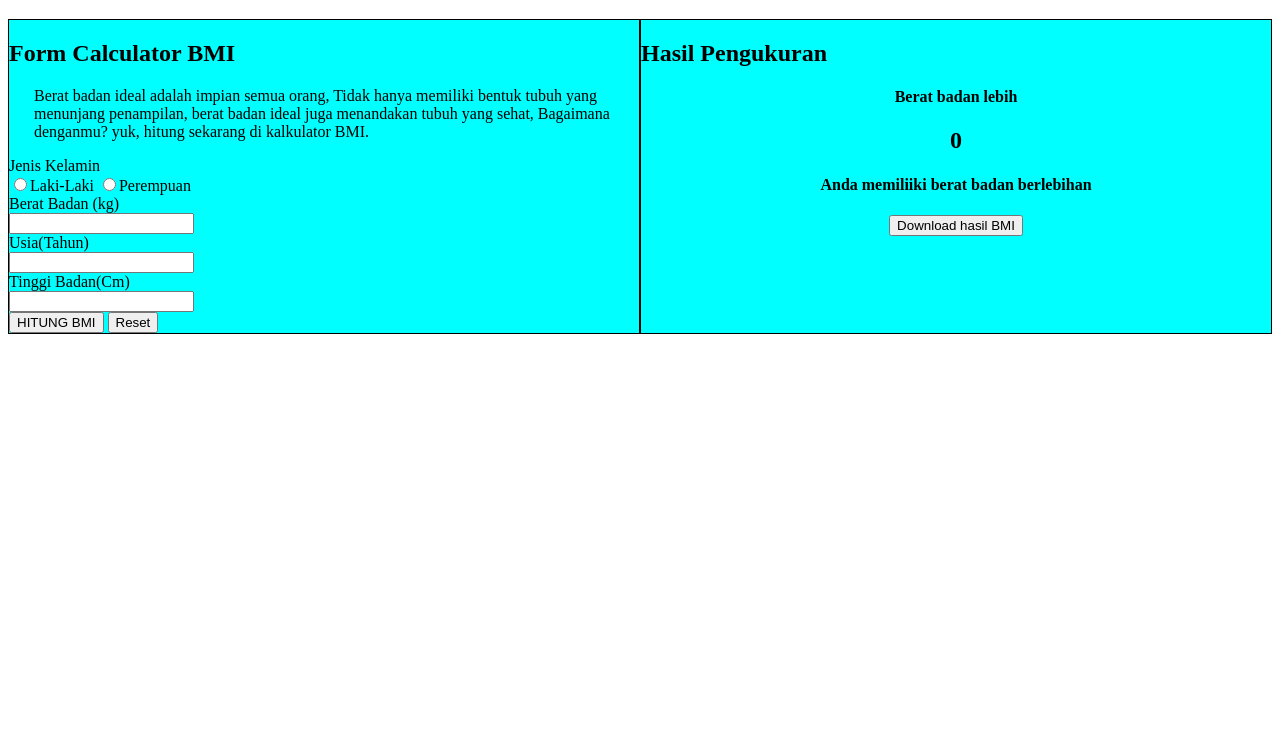
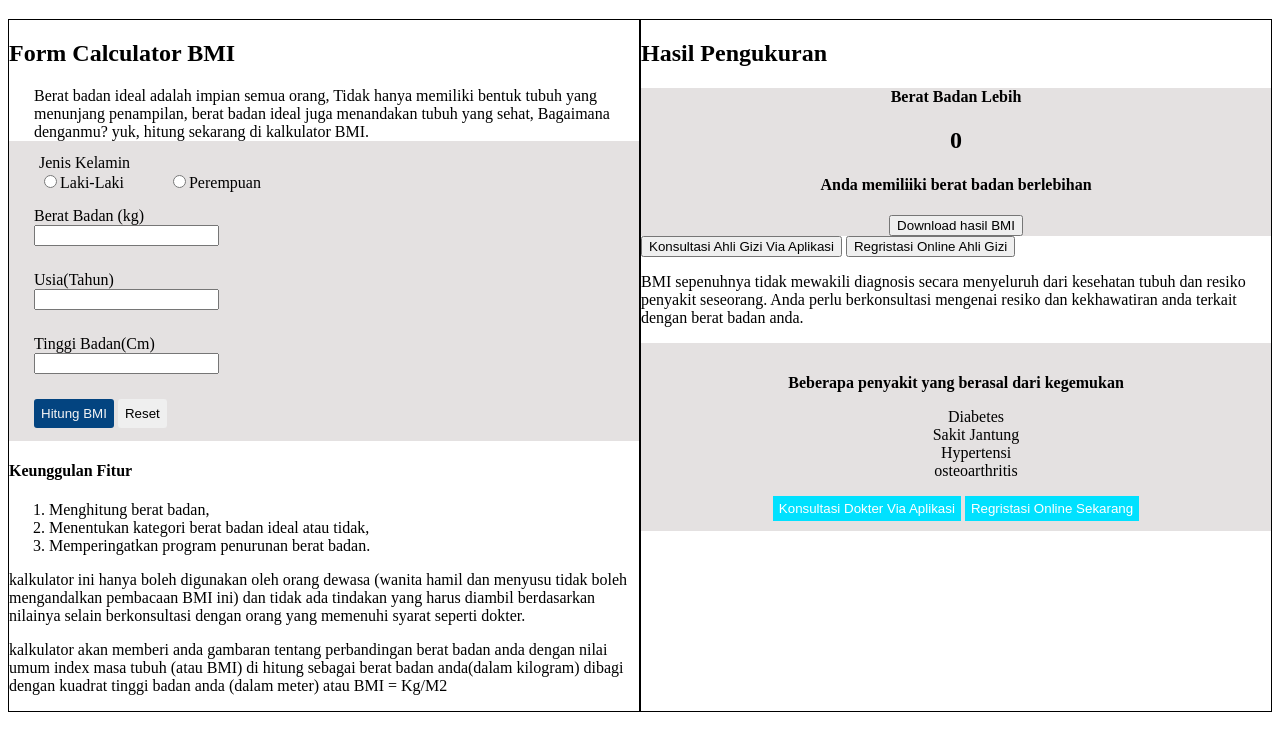
Before and after one commit to revou-fundamental-course/25-mar-24-Lathifaziz, a plain HTML site: page index.html in a window 1280 px wide. Shown: the part 61-800 px from the top of the page. Drawn offline with Linux system fonts and the light colour scheme.

Commit message:
init commit

```diff
--- a/css/style.css
+++ b/css/style.css
@@ -6,14 +6,61 @@ header>h1 {
     text-align: center;
     color:dimgrey;
 }
+.form-count {
+    padding-top: 3px;
+    padding-bottom: 3px;
+    background-color: rgb(228, 225, 225);
+}
 .form,.result {
-    background-color: aqua;
+
     width: 100%;
     border: 1px solid;
 }
 .paragraph {
     padding-left: 25px;
+    padding-bottom: 0px;
+    margin-bottom: 0px;
+}
+.result-count {
+    text-align: center;
+    background-color: rgb(228, 225, 225);
+
+}
+.sex {
+    margin: 30px;
+    margin-bottom: 15px;
+    margin-top: 10px;
+}
+.label, .label2, .label3 {
+    padding: 25px;
+    padding-top: 0px;
+}
+.button-bmi{
+    margin-inline: 25px;
+    border: 0px;
+}
+.button-bmi>button {
+    margin-bottom: 10px;
+    border-radius: 3px;
+    border: 0px;
+    padding: 7px;
+}
+.doctor {
+    text-align: center;
+    background-color: rgb(228, 225, 225);
+    padding: 10px;
+}
+.button-doctor {
+    background-color:rgb(0, 225, 255);
+    padding-top: 5px;
+    padding-bottom: 5px;
+    border: 2px;
+    color: white;
+}
+.doctor>h4 {
+    margin-bottom: 0px;
 }
 .count {
-    text-align: center;
+    background-color: rgb(3, 68, 128);
+    color: whitesmoke;
 }
--- a/index.html
+++ b/index.html
@@ -18,35 +18,82 @@
                     berat badan ideal juga menandakan tubuh yang sehat, Bagaimana denganmu?
                     yuk, hitung sekarang di kalkulator BMI.
                 </p>
-                <section>
-                    <div>
+                <section class="form-count">
+                    <div class="sex">
                     <label>Jenis Kelamin</label> </br>
-                         <Input type="radio" id="sex-man"><label for="sex-man">Laki-Laki</label>
+                         <Input type="radio" id="sex-man"><label for="sex-man" style="padding-right: 40px;">Laki-Laki</label>
                          <Input type="radio" id="sex-woman"><label for="sex-woman">Perempuan</label>
                     </div>
                     <div>
+                        <div class="label">
                          <label>Berat Badan (kg)</label> </br>
                          <Input type="number">
                         </div>
-                    <div>
+                        <div class="label2">
                          <label>Usia(Tahun)</label> </br>
                          <Input type="number">
                         </div>
-                    <div>
+                       <div class="label3">
                             <label>Tinggi Badan(Cm)</label> </br>
                             <Input type="number"></br>
-                            <button type="button">HITUNG BMI</button> <button type="button">Reset</button>
+                        </div>
                     </div>
 
+                    <div class="button-bmi">
+                        <button type="button" class="count">Hitung BMI</button> <button type="button">Reset</button>
+                    </div>
                 </section>
+                    <h4>Keunggulan Fitur</h4>
+                    <ol>
+                       <li>
+                            Menghitung berat badan,
+                       </li>
+                       <li>
+                            Menentukan kategori berat badan ideal atau tidak,
+                       </li>
+                       <li>
+                            Memperingatkan program penurunan berat badan.
+                       </li>
+                    </ol>
+                    <p>
+                        kalkulator ini hanya boleh digunakan oleh orang dewasa (wanita hamil dan menyusu tidak boleh
+                        mengandalkan pembacaan BMI ini) dan tidak ada tindakan yang harus diambil berdasarkan nilainya
+                        selain berkonsultasi dengan orang yang memenuhi syarat seperti dokter.
+                    </p>
+                    <p>
+                        kalkulator akan memberi anda gambaran tentang perbandingan berat badan anda dengan nilai umum
+                        index masa tubuh (atau BMI) di hitung sebagai berat badan anda(dalam kilogram) dibagi dengan kuadrat tinggi badan anda
+                        (dalam meter) atau BMI = Kg/M2
+                    </p>
                      </div>
                      <div class="result">
                          <h2>Hasil Pengukuran</h2>
-                <section class="count">
-                    <h4>Berat badan lebih</h4>
+                <section class="result-count">
+                    <h4>Berat Badan Lebih</h4>
                     <h1>0</h1>
                     <h4>Anda memiliiki berat badan berlebihan</h4>
                     <button class="button">Download hasil BMI</button>
+                </section>
+                <div class="button-konsultasi">
+                    <button type="button">Konsultasi Ahli Gizi Via Aplikasi</button>
+                    <button type="button">Regristasi Online Ahli Gizi</button>
+                </div>
+                <p>
+                    BMI sepenuhnya tidak mewakili diagnosis secara menyeluruh dari kesehatan tubuh dan resiko penyakit
+                    seseorang. Anda perlu berkonsultasi mengenai resiko dan kekhawatiran anda terkait dengan berat badan anda.
+                </p>
+                <section class="doctor">
+                    <h4> Beberapa penyakit yang berasal dari kegemukan</h4>
+                    <dl>
+                        <dd>Diabetes</dd>
+                        <dd>Sakit Jantung</dd>
+                        <dd>Hypertensi</dd>
+                        <dd>osteoarthritis</dd>
+                    </dl>
+                    <div>
+                        <button type="button" class="button-doctor">Konsultasi Dokter Via Aplikasi</button>
+                        <button type="button" class="button-doctor">Regristasi Online Sekarang</button>
+                    </div>
                 </section>
             </div>
         </div>
```
Lines whose indentation alone changed are shown as unchanged.
